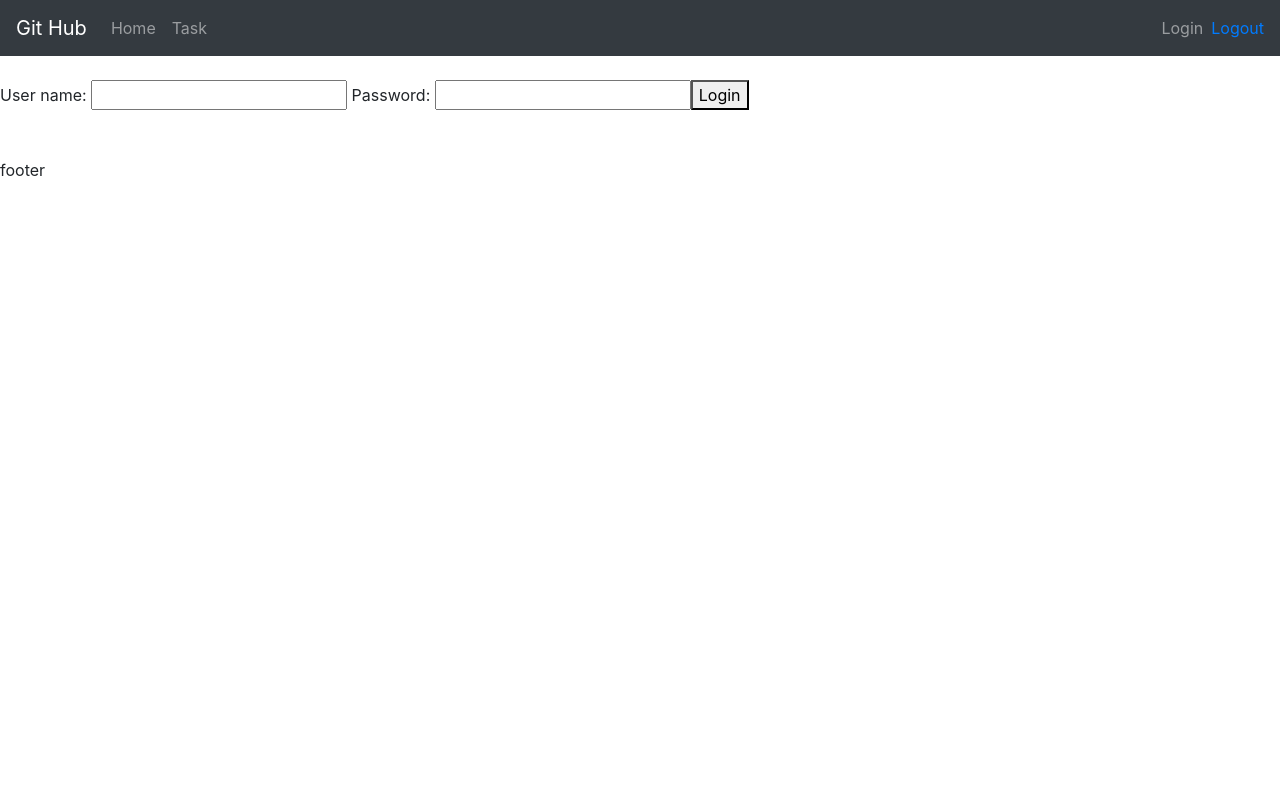
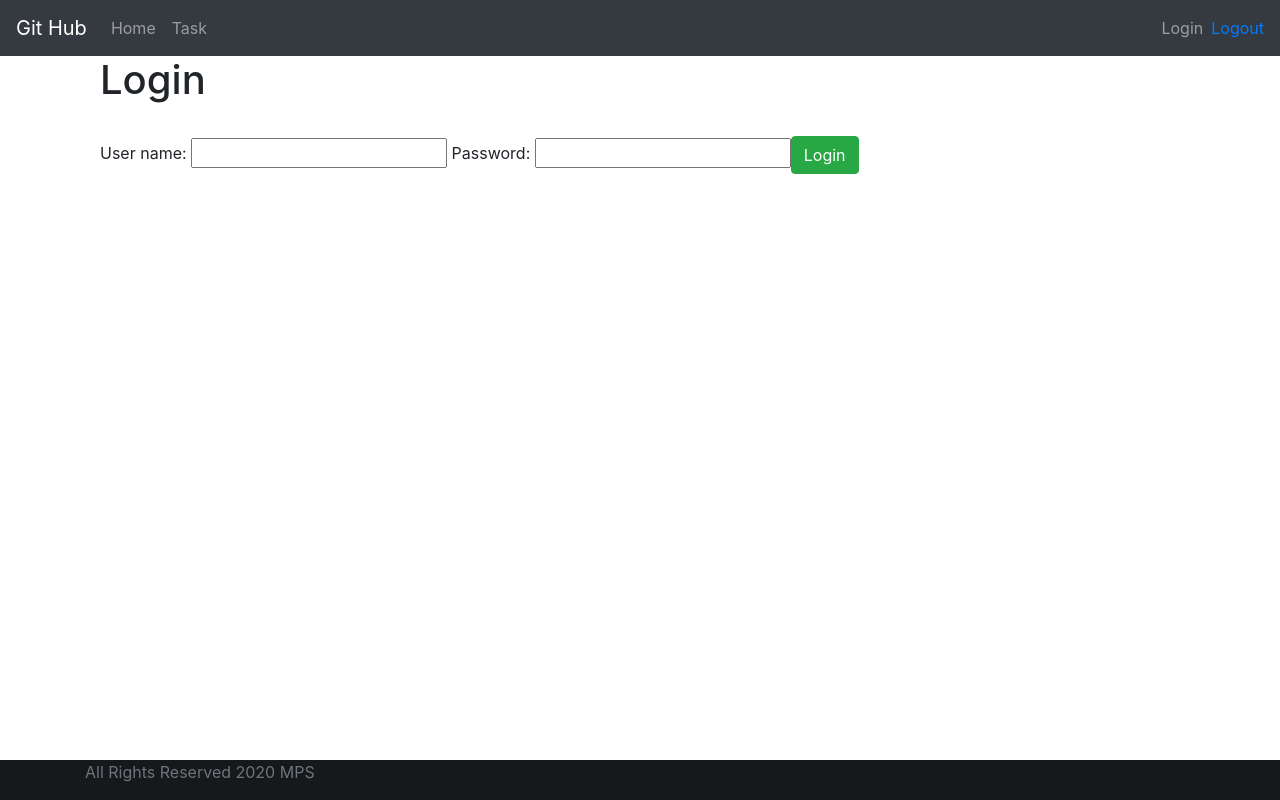
Before and after one commit to rgormpcs/Organizer-Front, an Angular app: page / in a window 1280 px wide. Built offline with nearby package versions, Linux system fonts and the light colour scheme.

Commit message:
footer style whit boostrap

```diff
--- a/src/app/app.component.html
+++ b/src/app/app.component.html
@@ -1,7 +1,7 @@
 <link rel="stylesheet" href="./app.component.css">
 <div class="toolbar">
   <app-menu></app-menu>
-  <section>
+  <section class="container">
     <router-outlet></router-outlet>
   </section>
   <app-footer></app-footer>
--- a/src/app/footer/footer.component.css
+++ b/src/app/footer/footer.component.css
@@ -0,0 +1,7 @@
+.footer{
+    position:absolute;
+    bottom: 0;
+    width: 100%;
+    height: 40px;
+    background-color:#16181a;
+}
--- a/src/app/footer/footer.component.html
+++ b/src/app/footer/footer.component.html
@@ -1,3 +1,5 @@
-<br>
-<br>
-<p>footer</p>
+ <footer class="footer">
+     <div class="container">
+        <span class="text-muted">All Rights Reserved 2020 MPS</span>
+     </div>
+ </footer>
--- a/src/app/login/login.component.html
+++ b/src/app/login/login.component.html
@@ -1,9 +1,10 @@
 <link rel="stylesheet" href="../login/login.component.css">
-<div class="login">
-<small *ngIf='invalidLogin'>{{errorMessage}}</small>
-<br>
-User name: <input type="text" name="username" [(ngModel)]="username">
-Password: <input type="password" name="password" [(ngModel)]="password">
+<div class="container">
+    <h1>Login</h1>
+    <div class="alert alert-warning"    *ngIf='invalidLogin'>{{errorMessage}}</div>
+    <br>
+    User name: <input type="text" name="username" [(ngModel)]="username">
+    Password: <input type="password" name="password" [(ngModel)]="password">
 
-<button (click)=login()>Login</button>
+    <button (click)=login() class="btn btn-success">Login</button>
 </div>
--- a/src/app/todo-list/todo-list.component.html
+++ b/src/app/todo-list/todo-list.component.html
@@ -1,5 +1,6 @@
 <div>
-    <table border="1">
+    <h1>My Tasks</h1>
+    <table class="table">
         <thead>
             <tr>
                 <th>ID</th>
--- a/src/app/welcome/welcome.component.html
+++ b/src/app/welcome/welcome.component.html
@@ -1,4 +1,4 @@
-<div>
+<div class="container">
+    <p>This component Its Alive, Welcome {{name}}!</p>
     <h1>You can manage you todo list from <a routerLink='/todos'>Here</a></h1>
-    <p>This component Its Alive, Welcome {{name}}!</p>
 </div>
```
